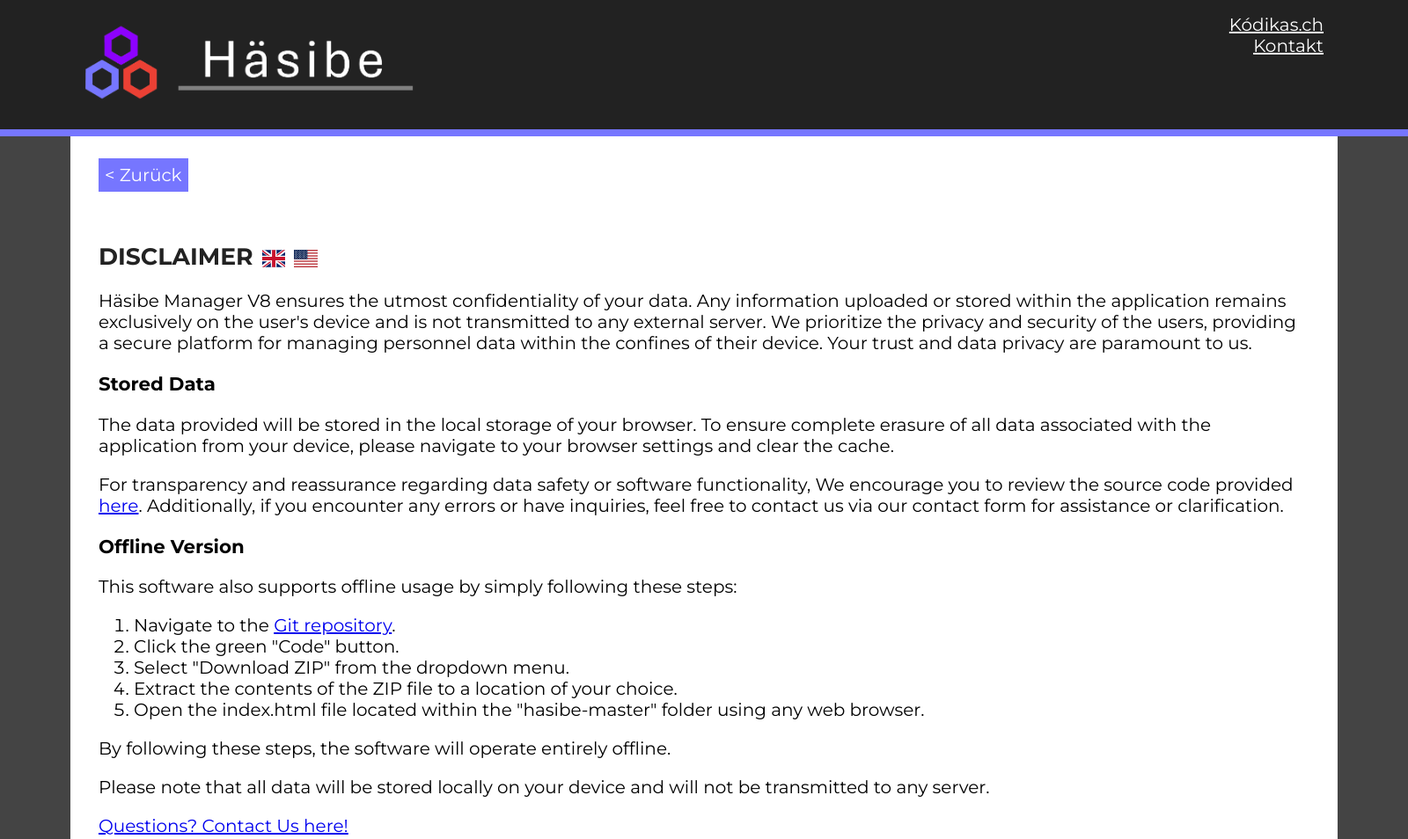
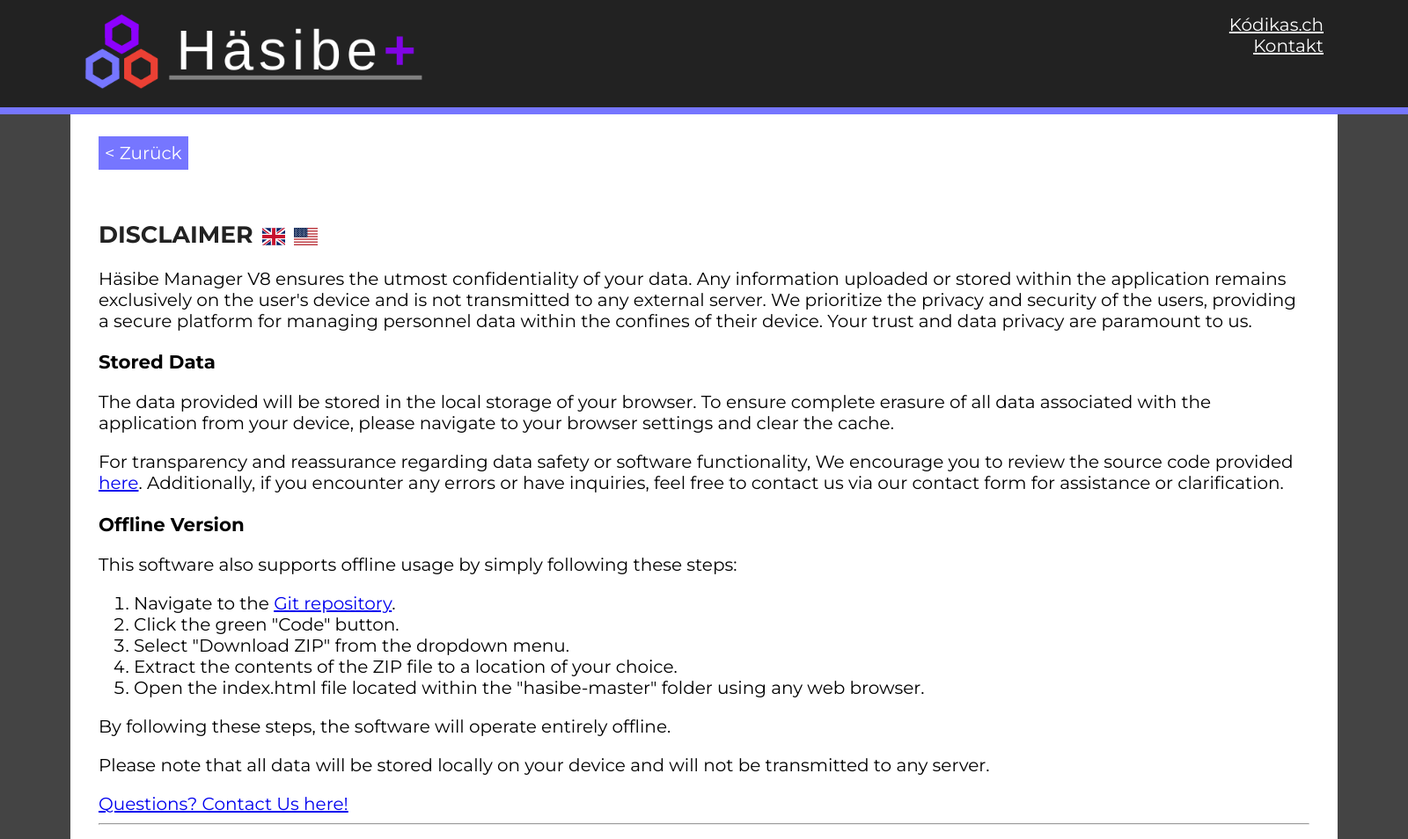
Before and after one commit to TomiSauce/hasibe-plus, an Electron app: page public/disclaimer.html in a window 1600 px wide. Shown: the top 954 px of the page at 88% size. Drawn offline with Linux system fonts and the light colour scheme.

Commit message:
Refactor: changed logo

```diff
--- a/public/disclaimer.html
+++ b/public/disclaimer.html
@@ -11,7 +11,7 @@
     <body>
         <div id="header">
             <a href="index.html">
-                <img class="logo" src="assets/img/logo-full.png" alt="banner">
+                <img class="logo" src="assets/img/logo-hasibe-plus-full.png" alt="banner">
             </a>
             <div class="nav-outer">
                 <a target="_blank" href="https://kodikas.ch">Kódikas.ch</a>
```
Also changed, not shown: public/index.html (+1 -1 lines), public/assets/img/logo-full.png (deleted), public/assets/img/logo-hasibe-plus-full.png (added).
